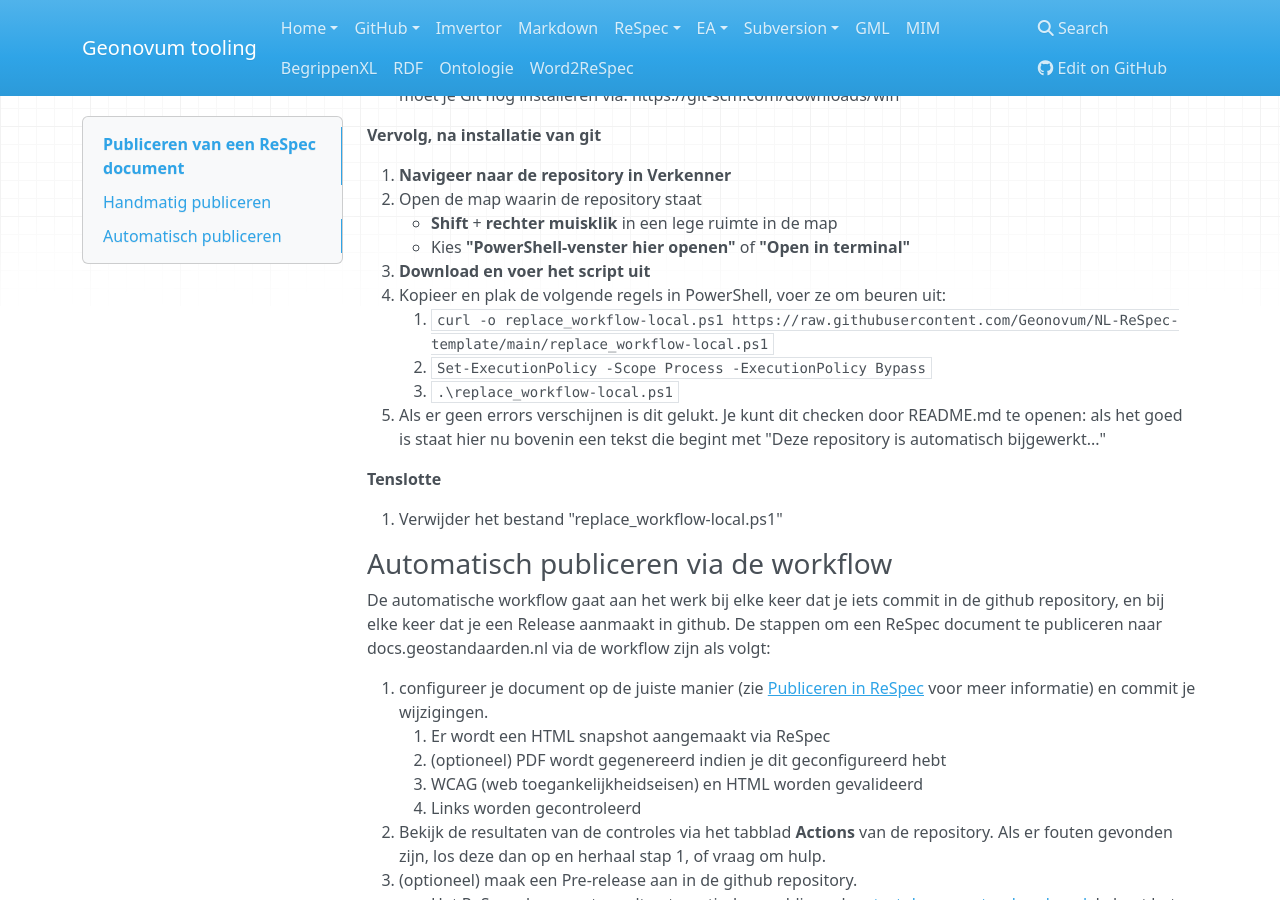
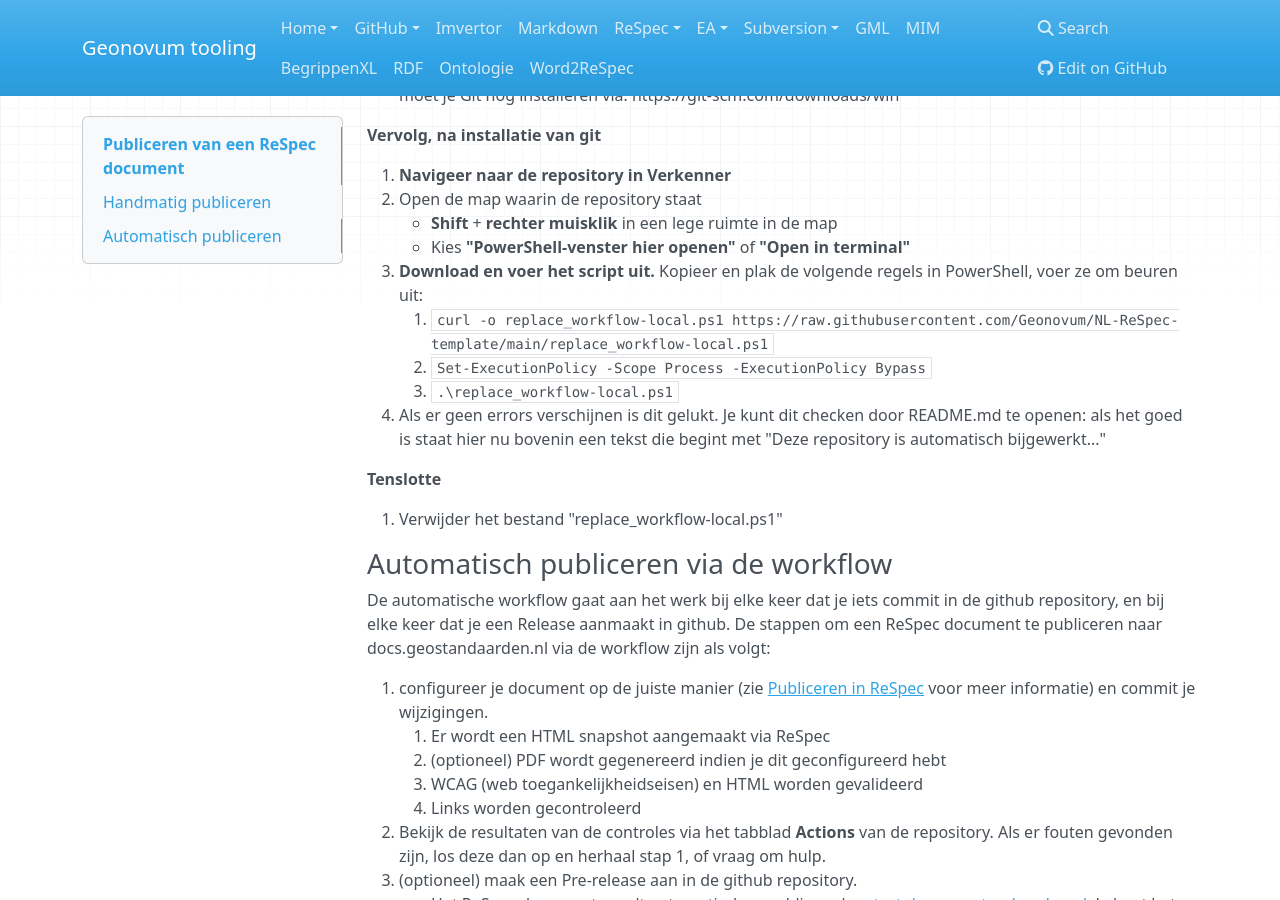
Before and after one commit to Geonovum/handleiding-tooling, an MkDocs documentation site: the page built from docs/ReSpec/ReSpec-publiceren.md, in a window 1280 px wide and 900 px high, scrolled down 954 px. Built offline with MkDocs 1.6.1, drawn with Linux system fonts in a browser that asks for light colours; nearby versions of some CDN libraries; part of the change alters nothing that is shown.

```diff
--- a/docs/ReSpec/ReSpec-publiceren.md
+++ b/docs/ReSpec/ReSpec-publiceren.md
@@ -34,8 +34,7 @@ Als de workflow niet automatisch is geïnstalleerd, kun je dit zelf doen. Dit is
 1. Open de map waarin de repository staat
     - **Shift** + **rechter muisklik** in een lege ruimte in de map
     - Kies **"PowerShell-venster hier openen"** of **"Open in terminal"**
-1. **Download en voer het script uit**
-1. Kopieer en plak de volgende regels in PowerShell, voer ze om beuren uit:
+1. **Download en voer het script uit.**  Kopieer en plak de volgende regels in PowerShell, voer ze om beuren uit:
     1. `curl -o replace_workflow-local.ps1 https://raw.githubusercontent.com/Geonovum/NL-ReSpec-template/main/replace_workflow-local.ps1`
     1. `Set-ExecutionPolicy -Scope Process -ExecutionPolicy Bypass`
     1. `.\replace_workflow-local.ps1`
```
